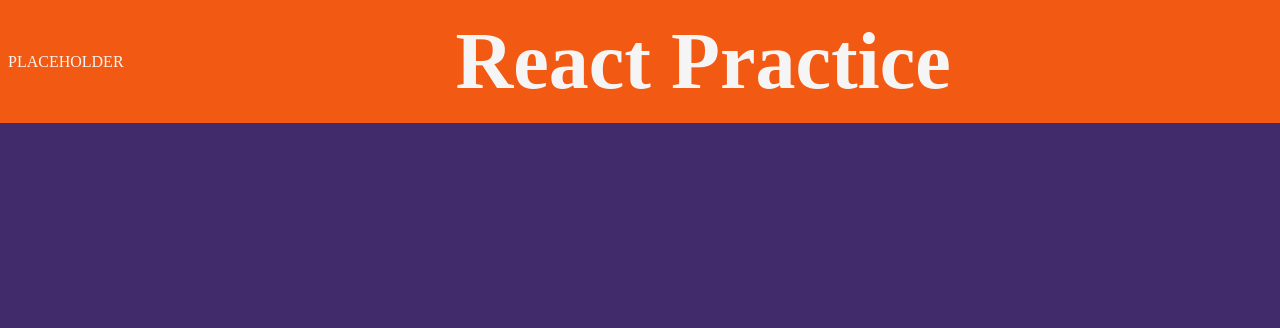
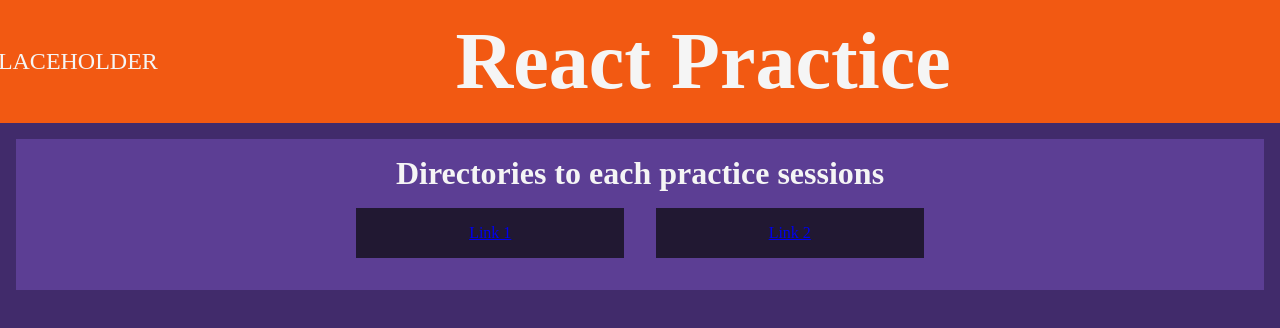
Before and after one commit to Magnus19/react-practice-page, a React (Vite) app: page / in a window 1280 px wide. Shown: the top 328 px of the page. Built offline with nearby package versions, Linux system fonts and the light colour scheme.

Commit message:
Add body component with dynamic content and CSS attributes

```diff
--- a/src/App.jsx
+++ b/src/App.jsx
@@ -9,10 +9,31 @@ function Header() {
 	);
 }
 
+const links = [
+	{ label: "Link 1", href: "/test" },
+	{ label: "Link 2", href: "/test2" },
+];
+
+function Body() {
+	return (
+		<>
+			<div id="main">
+				<div id="body-header">Directories to each practice sessions</div>
+				{links.map((link) => (
+					<a className="link-wrap" href={link.label} key={link.href}>
+						<p>{link.label}</p>
+					</a>
+				))}
+			</div>
+		</>
+	);
+}
+
 export default function App() {
 	return (
 		<>
 			<Header></Header>
+			<Body></Body>
 		</>
 	);
 }
--- a/src/index.css
+++ b/src/index.css
@@ -27,6 +27,8 @@ body {
 	display: flex;
 	align-items: center;
 	width: 10%;
+	justify-content: center;
+	font-size: 1.5em;
 }
 
 #title {
@@ -36,3 +38,29 @@ body {
 	display: flex;
 	justify-content: center;
 }
+
+#main {
+	padding: 1rem;
+	display: flex;
+	justify-content: center;
+	align-items: center;
+	background-color: #5c3e94;
+	margin: 1rem;
+	flex-wrap: wrap;
+}
+
+#body-header {
+	font-size: 2rem;
+	font-weight: bold;
+	width: 100%;
+	display: flex;
+	justify-content: center;
+}
+
+.link-wrap {
+	width: 22%;
+	background-color: #211832;
+	margin: 1rem;
+	display: flex;
+	justify-content: center;
+}
```
